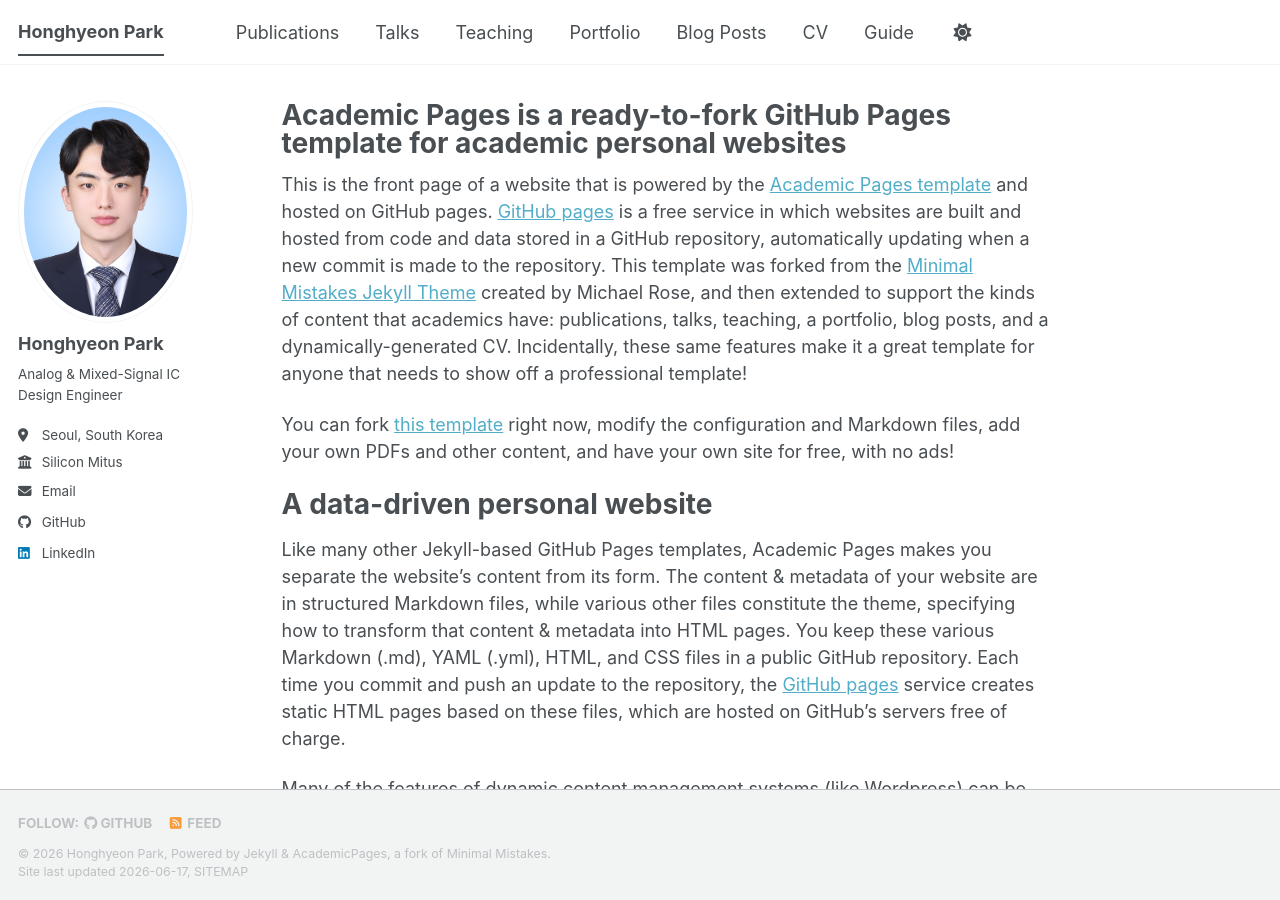
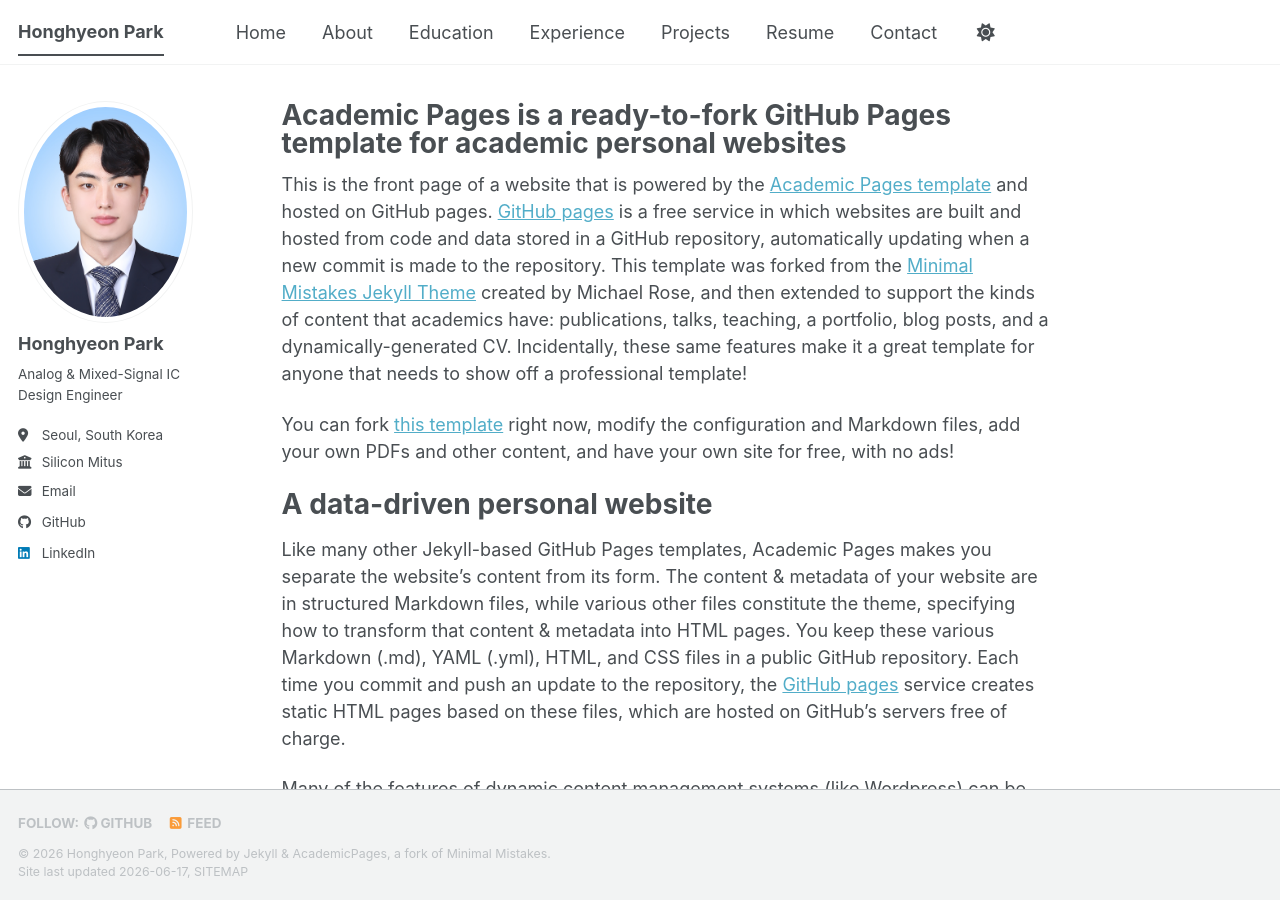
Before and after one commit to PARKHONGHYEON/PARHONGHYEON.github.io, a Jekyll site: the page built from _pages/about.md, in a window 1280 px wide and 900 px high. Built offline with Jekyll 4.4.1, drawn with Linux system fonts in a browser that asks for light colours; a script bundle is joined from its source files by our own code; library files that are not in the unit come from our copies.

Commit message:
Update navigation.yml

```diff
--- a/_data/navigation.yml
+++ b/_data/navigation.yml
@@ -8,26 +8,23 @@
 #      Markdown formatted page while the second is generated using JSON.
 
 main:
-  - title: "Publications"
-    url: /publications/
+  - title: "Home"
+    url: "/"
 
-  - title: "Talks"
-    url: /talks/
+  - title: "About"
+    url: "/about/"
 
-  - title: "Teaching"
-    url: /teaching/
+  - title: "Education"
+    url: "/education/"
 
-  - title: "Portfolio"
-    url: /portfolio/
+  - title: "Experience"
+    url: "/experience/"
 
-  - title: "Blog Posts"
-    url: /year-archive/
+  - title: "Projects"
+    url: "/portfolio/"
 
-  - title: "CV"
-    url: /cv/
+  - title: "Resume"
+    url: "/files/Honghyeon_Park_Resume.pdf"
 
-  # - title: "CV"
-  #   url: /cv-json/
-
-  - title: "Guide"
-    url: /markdown/
+  - title: "Contact"
+    url: "/contact/"
```
